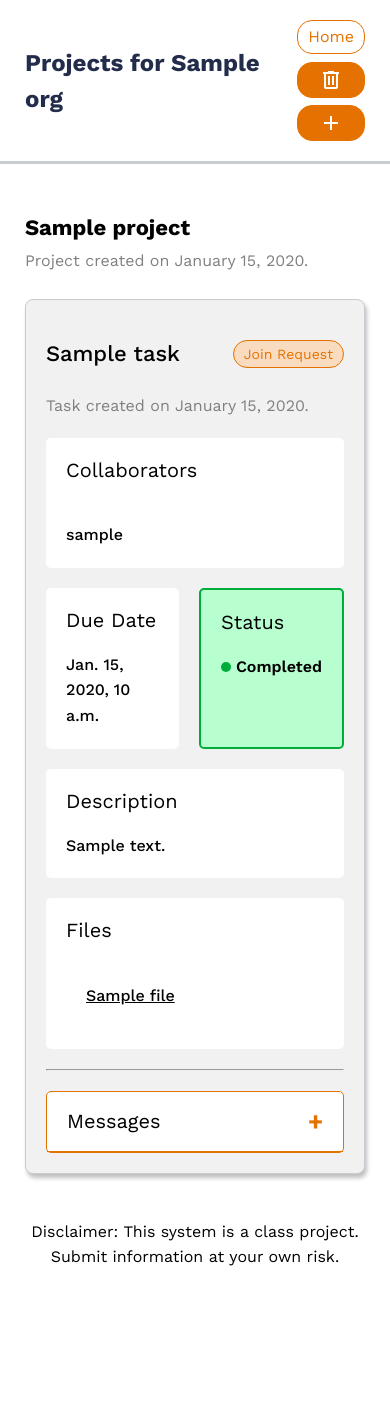
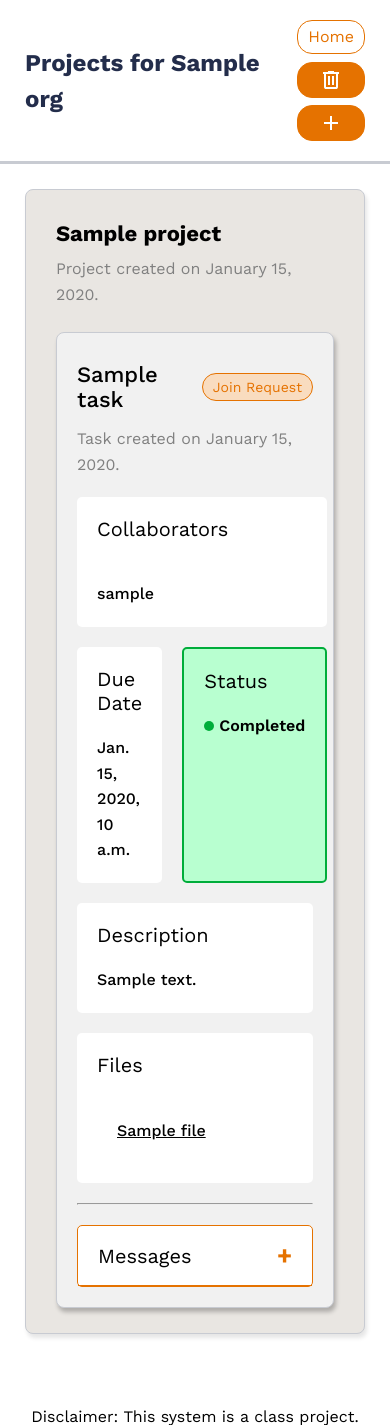
Before and after one commit to chaizhang/HoosCollab, a Django app: template project/templates/project/org_project_list.html in a window 390 px wide. Shown: the top 1425 px of the page. Before the commit the page ends 1266 px from the top, so only its background shows below. Run offline with Django 3.2, Linux system fonts and the light colour scheme; the template is opened without the code that fills it: most values are stand-ins (such as "Sample title", 1, 10 or a date in 2020); some libraries are stand-ins or nearby versions.

Commit message:
Test and update mobile views for scenarios with 1-2 empty projects in the DB

```diff
--- a/project/templates/project/org_project_list.html
+++ b/project/templates/project/org_project_list.html
@@ -85,11 +85,13 @@
 {% if project_tasks %}
    <div class="project-list">
         {% for project_data in project_tasks %}
+        <div class="project-card">
+
             <div class="project-header">
                 <h2>{{ project_data.project.project_name }}</h2>
                 {% if project_data.is_project_owner and not request.session.is_pma_admin %}
                 <!-- Add Task -->
-                <a href="{% url 'add_task' org_id=org.org_id project_id=project_data.project.project_id %}" class="btn">
+                <a href="{% url 'add_task' org_id=org.org_id project_id=project_data.project.project_id %}" id="full-view-add-task-btn" class="btn">
                     <svg xmlns="http://www.w3.org/2000/svg" width="24" height="24" fill="currentColor" viewBox="0 -960 960 960">
                         <path d="M440-440H200v-80h240v-240h80v240h240v80H520v240h-80z"/>
                     </svg>
@@ -97,7 +99,19 @@
                 </a>
                 {% endif %}
             </div>
+
             <p class="created-on">Project created on {{ project_data.project.created_at|date:"F j, Y" }}.</p>
+
+            {% if project_data.is_project_owner and not request.session.is_pma_admin %}
+                <!-- Add Task -->
+                <!-- <a href="{% url 'add_task' org_id=org.org_id project_id=project_data.project.project_id %}" id="mobile-view-add-task-btn" class="btn">
+                    <svg xmlns="http://www.w3.org/2000/svg" width="24" height="24" fill="currentColor" viewBox="0 -960 960 960">
+                        <path d="M440-440H200v-80h240v-240h80v240h240v80H520v240h-80z"/>
+                    </svg>
+                    <span style="margin-left: 0.5rem;">Task</span>
+                </a> -->
+                <a href="{% url 'add_task' org_id=org.org_id project_id=project_data.project.project_id %}" id="mobile-view-add-task-btn" class="btn">New Task</a>
+            {% endif %}
 
             {% if project_data.tasks %}
                     {% for task_data in project_data.tasks %}
@@ -250,14 +264,16 @@
                     {% endfor %}
             {% else %}
                 <div class="task-item">
-                    <p>No tasks assigned to this project yet.</p>
+                    <p><em>No tasks assigned to this project yet.</em></p>
                 </div>
             {% endif %}
+
+        </div>
         {% endfor %}
     </div>
 {% else %}
     <div class="project-list">
-        <div class="task-item">
+        <div class="task-item" style="margin: 2.5rem 2.5rem 0 2.5rem;">
             <p>No projects found for this organization.</p>
         </div>
     </div>
--- a/static/style.css
+++ b/static/style.css
@@ -6,9 +6,10 @@
     --orange-25: #F9DCBF;
     --border-color: rgba(0, 0, 0, 0.25);
     --card-color: #F1F1F1;
-    --pma-mode-card-color: #EEF0F5;
-    --background-color: #D9D9D9;
-    --pma-mode-background-color: #DDE0E8;
+    --project-card-color: #e9e6e2;
+    --pma-mode-card-color: #EEF0F5; /* more blue-tinted */
+    --background-color: #dfdfdf;
+    --pma-mode-background-color: #DDE0E8; /* more blue-tinted */
     --not-started-status: #999999;
     --in-progress-status: #E57200;
     --completed-status: #00AD3A;
@@ -443,6 +444,23 @@ form .checkbox-label {
 }
 
 /* ORGANIZATION PROJECT PAGE */
+.project-card {
+    border: 1px solid var(--blue-25);
+    border-radius: 8px;
+    background-color: var(--project-card-color);
+    padding: 2rem 2rem 2.5rem 2rem;
+    margin-bottom: 2.5rem;
+    margin-left: 2.5rem;
+    margin-right: 2.5rem;
+    box-shadow: 2px 4px 4px rgba(0,0,0,0.1);
+}
+#full-view-add-task-btn {
+    display: flex;
+}
+#mobile-view-add-task-btn {
+    display: none;
+    margin: 1.2rem 1rem 0 1rem;
+}
 .org-project-background {
     background-color: var(--background-color);
 }
@@ -458,7 +476,7 @@ form .checkbox-label {
 }
 .created-on {
     display: block;
-    margin: 0.5rem 2.5rem 0 2.5rem;
+    margin: 0.7rem 2.5rem 0 2.5rem;
     font-size: 1.6rem;
     color: grey;
 }
@@ -516,8 +534,9 @@ form .checkbox-label {
 .project-header {
     display: flex;
     justify-content: space-between;
-    align-items: center;
-    padding: 2.5rem 2.5rem 0 2.5rem;
+    gap: 1rem;
+    /* align-items: center; */
+    padding: 1rem 2.5rem 0 2.5rem;
 }
 .project-header h2 {
     font-size: 2.2rem;
@@ -1284,7 +1303,15 @@ form .checkbox-label {
         gap: 0.75rem;
     }
 
-    /* organization project list page */
+    .user-mode .outline-btn-sm,
+    .pma-admin-mode .outline-btn-sm {
+        font-size: 1.4rem;
+        padding: 0.5rem 1rem;
+        margin-top: 2rem;
+        margin-bottom: 2rem;
+    }
+
+    /* organization project page */
     .org-project-message-form {
         flex-direction: column;
         align-items: stretch;
@@ -1295,13 +1322,20 @@ form .checkbox-label {
     .collapsible-content.active .outline-btn-sm {
         margin: 1.5rem 0 0 0;
     }
-
-    .user-mode .outline-btn-sm,
-    .pma-admin-mode .outline-btn-sm {
-        font-size: 1.4rem;
-        padding: 0.5rem 1rem;
-        margin-top: 2rem;
-        margin-bottom: 2rem;
+    .project-header {
+        padding: 1rem 1rem 0 1rem;
+    }
+    .created-on {
+        margin: 0.7rem 1rem 0 1rem;
+    }
+    .task-item {
+        margin: 2.5rem 1rem 0 1rem;
+    }
+    #full-view-add-task-btn {
+        display: none;
+    }
+    #mobile-view-add-task-btn {
+        display: flex;
     }
 
     /* user dashboard page */
```
